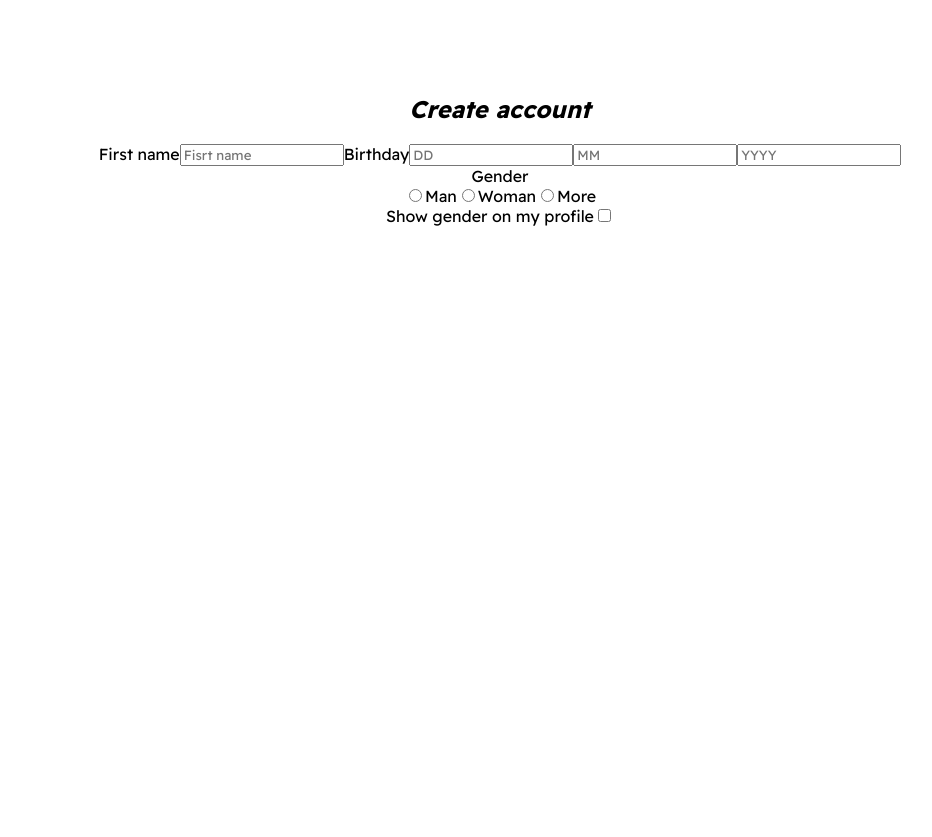
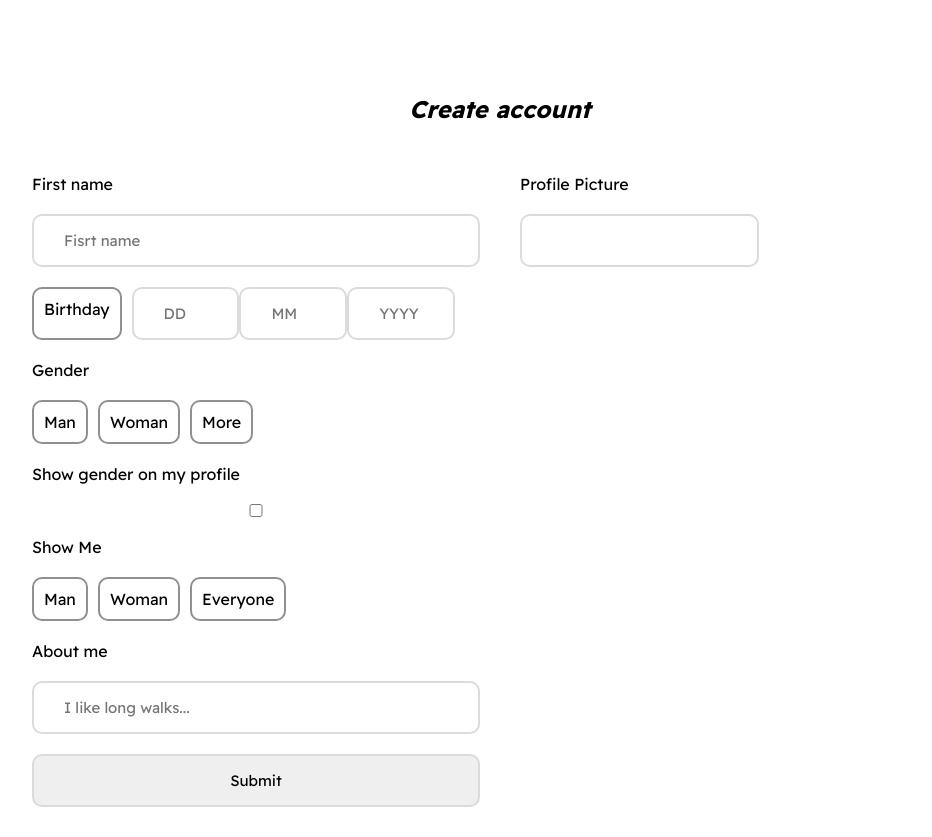
Before and after one commit to rodo08/tinder-clone, a React (Vite) app: page /onboarding in a window 1280 px wide. Shown: the whole page, without its empty margins (140-1072 px from the left). Before the commit the page ends 800 px from the top, so only its background shows below. Built offline with nearby package versions, Linux system fonts and the light colour scheme.

Commit message:
Add styles to onboarding

```diff
--- a/src/index.css
+++ b/src/index.css
@@ -138,3 +138,71 @@ nav .logo-container .logo {
   margin: 8px;
   font-size: 17px;
 }
+
+/* ---Onboarding page--- */
+.onboarding form {
+  display: flex;
+  justify-content: center;
+}
+
+.onboarding form section {
+  display: flex;
+  flex-direction: column;
+  padding: 20px;
+  width: 35%;
+  text-align: start;
+}
+
+.onboarding form input {
+  padding: 15px 30px;
+  margin: 10px 0;
+  font-size: 15px;
+  border: solid 2px rgb(219, 219, 219);
+  border-radius: 10px;
+}
+
+.onboarding form input::-webkit-outer-spin-button,
+.onboarding form input::-webkit-inner-spin-button {
+  -webkit-appearance: none;
+  margin: 0;
+}
+
+.onboarding form label {
+  margin: 10px 0;
+}
+
+.onboarding form .multiple-input-container {
+  display: flex;
+  flex-direction: row;
+}
+
+.onboarding form .multiple-input-container {
+  margin-right: 10px;
+}
+
+.onboarding form .multiple-input-container label {
+  padding: 10px;
+  border: solid 2px rgb(144, 144, 144);
+  border-radius: 10px;
+  transition: all 0.3s;
+  margin-right: 10px;
+}
+
+.onboarding form input[type="radio"] {
+  display: none;
+}
+.onboarding form input[type="number"] {
+  width: 10%;
+}
+
+.onboarding form input[type="radio"]:checked + label {
+  border: solid 2px rgb(221, 39, 22);
+}
+
+.onboarding form input[type="submit"]:hover {
+  background-color: rgb(235, 235, 235);
+}
+
+.onboarding form input[type="submit"]:active {
+  background-color: rgb(226, 155, 155);
+}
--- a/src/pages/OnBoarding.jsx
+++ b/src/pages/OnBoarding.jsx
@@ -15,7 +15,6 @@ const OnBoarding = () => {
 
         <form onSubmit={handleSubmit}>
           <section>
-            <div className="multiple-input-container">
             <label htmlFor="first_name">First name</label>
             <input
               id="first_name"
@@ -26,7 +25,8 @@ const OnBoarding = () => {
               value={""}
               onChange={handleChange}
             />
-              <label>Birthday</label>
+            <div className="multiple-input-container">
+              <label htmlFor="first_name">Birthday</label>
               <input
                 id="dob_day"
                 type="number"
@@ -57,14 +57,13 @@ const OnBoarding = () => {
                 onChange={handleChange}
               />
             </div>
-
             <label>Gender</label>
             <div className="multiple-input-container">
               <input
                 id="man-gender-identity"
                 type="radio"
                 name="gender-identity"
-                value={"man"}
+                value="man"
                 onChange={handleChange}
                 checked={false}
               />
@@ -73,7 +72,7 @@ const OnBoarding = () => {
                 id="woman-gender-identity"
                 type="radio"
                 name="gender-identity"
-                value={"woman"}
+                value="woman"
                 onChange={handleChange}
                 checked={false}
               />
@@ -82,13 +81,12 @@ const OnBoarding = () => {
                 id="more-gender-identity"
                 type="radio"
                 name="gender-identity"
-                value={"more"}
+                value="more"
                 onChange={handleChange}
                 checked={false}
               />
               <label htmlFor="more-gender-identity">More</label>
             </div>
-
             <label htmlFor="show-gender">Show gender on my profile</label>
             <input
               id="show-gender"
@@ -97,6 +95,61 @@ const OnBoarding = () => {
               onChange={handleChange}
               checked={false}
             />
+            <label>Show Me</label>
+            <div className="multiple-input-container">
+              <input
+                id="man-gender-interest"
+                type="radio"
+                name="gender-interest"
+                value="man"
+                onChange={handleChange}
+                checked={false}
+              />
+              <label htmlFor="man-gender-interest">Man</label>
+              <input
+                id="woman-gender-interest"
+                type="radio"
+                name="gender-interest"
+                value="woman"
+                onChange={handleChange}
+                checked={false}
+              />
+              <label htmlFor="woman-gender-interest">Woman</label>
+              <input
+                id="everyone-gender-interest"
+                type="radio"
+                name="gender-interest"
+                value="everyone"
+                onChange={handleChange}
+                checked={false}
+              />
+              <label htmlFor="everyone-gender-interest">Everyone</label>
+            </div>
+            <label htmlFor="about">About me</label>
+            <input
+              id="about"
+              type="text"
+              name="about"
+              required={true}
+              placeholder="I like long walks..."
+              value={""}
+              onChange={handleChange}
+            />
+
+            <input type="submit" />
+          </section>
+
+          <section>
+            <label htmlFor="about">Profile Picture</label>
+            <div className="photo-container">
+              <input
+                type="url"
+                name="url"
+                id="url"
+                onChange={handleChange}
+                required={true}
+              />
+            </div>
           </section>
         </form>
       </div>
```
Lines whose indentation alone changed are shown as unchanged.
